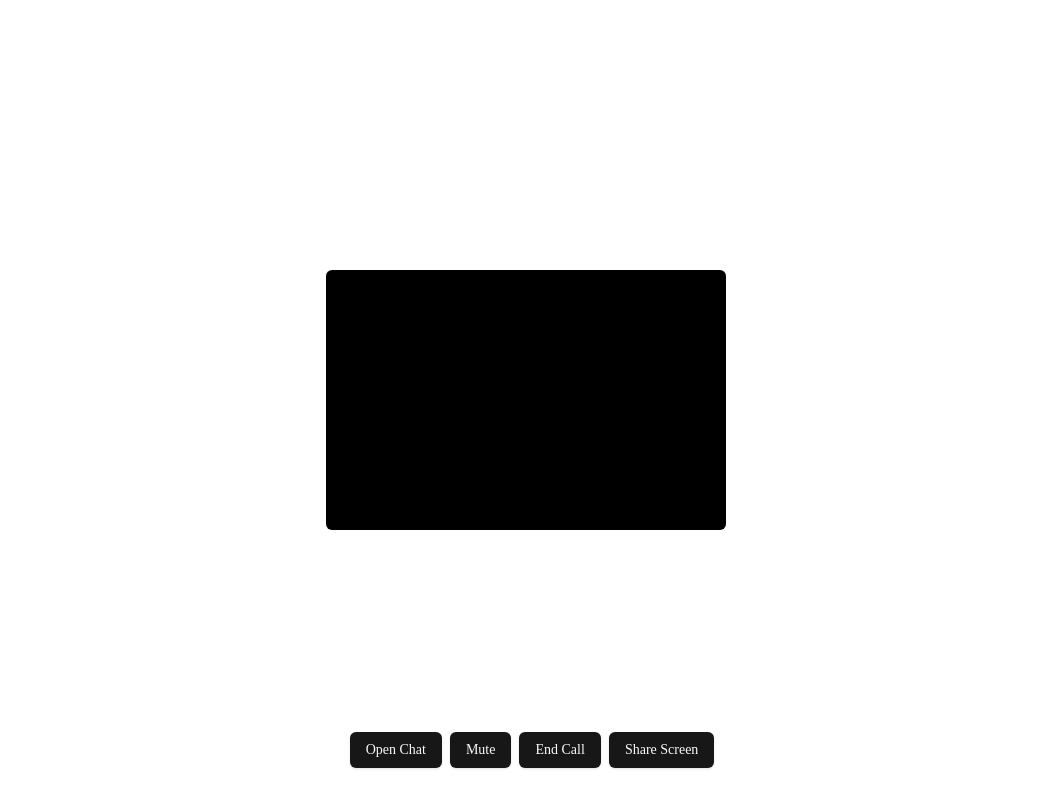
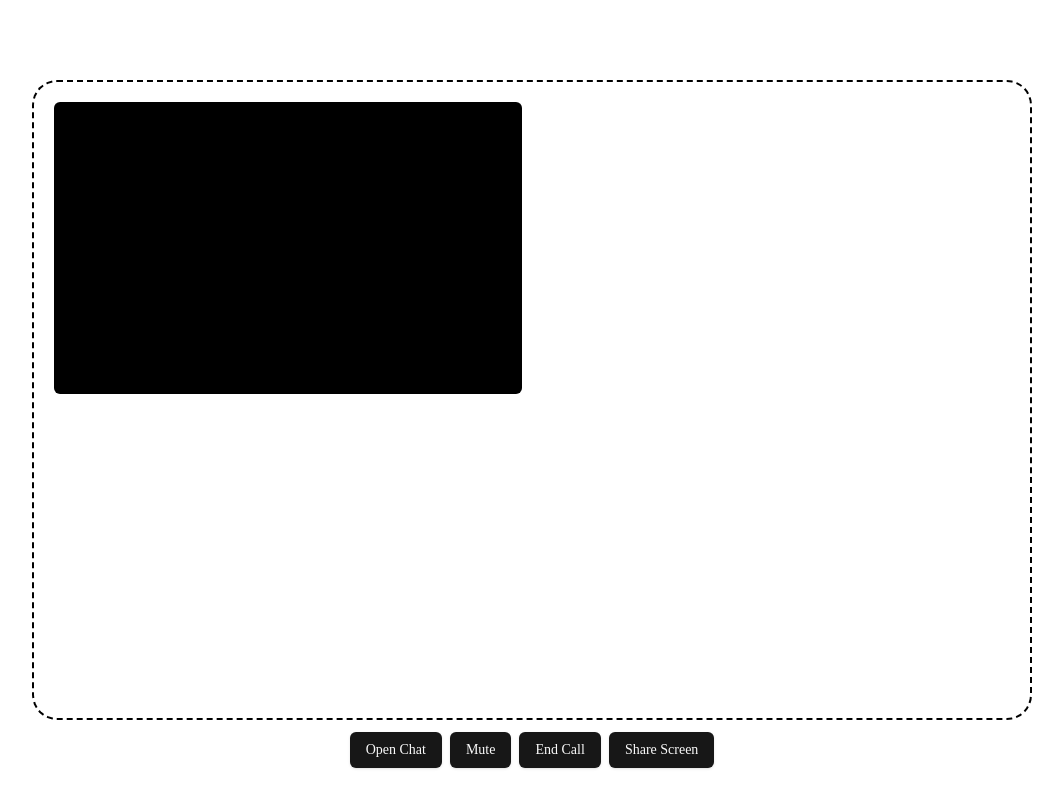
Before and after one commit to SHEFOO10/meetX-react, a React (Vite) app: page /meet/1 in a window 1280 px wide. Shown: the whole page, without its empty margins (108-1171 px from the left). Built offline with nearby package versions, Linux system fonts and the light colour scheme; no server answers.

Commit message:
trying new style

```diff
--- a/src/Home.jsx
+++ b/src/Home.jsx
@@ -18,12 +18,8 @@ export function Home() {
 
     useEffect(() => {
         fetch('https://api.shefoo.tech/profile', {
-            method: 'POST',
+            method: 'GET',
             credentials: 'include', // Ensure cookies, including HttpOnly cookies, are sent
-            headers: {
-                'Content-Type': 'application/json',
-            },
-            body: JSON.stringify(credentials),
         }).then(response => {
             if (response.ok) {
                 const data = response.json();
--- a/src/Meet.jsx
+++ b/src/Meet.jsx
@@ -64,9 +64,8 @@ export function Meet() {
         <>
             <SideChat opened={opened}/>
             <div className="w-screen h-screen flex justify-center items-center">
-                <div id="videosContainer" className="w-3/4 h-[600px] p-2 lg:flex lg:justify-center md:grid md:grid-cols-2 grid grid-cols-1 grid-rows-2  gap-3 place-items-center">
-                <video ref={localVideoRef} autoPlay playsInline  className="bg-black w-full max-w-[400px] h-[260px] rounded-md object-cover"></video>
-                <div ref={videoContainerRef} id="videoContainer"></div>
+                <div ref={videoContainerRef} className="animatedContainer">
+                  <video ref={localVideoRef} autoPlay playsInline  className="bg-black w-full h-full rounded-md object-cover"></video>
                 </div>
             </div>
             <footer
--- a/src/index.css
+++ b/src/index.css
@@ -3,19 +3,6 @@
 @tailwind utilities;
 
 
-::-webkit-scrollbar {
-  /* Customize the scrollbar width */
-  width: 10px;
-  border-radius: 20px;
-  background-color: rgb(133, 134, 136);
-}
-
-
-::-webkit-scrollbar-thumb {
-  /* Customize the scrollbar thumb */
-  border-radius: 20px;
-  background-color: #fff;
-}
 
 
 @layer base {
@@ -84,3 +71,53 @@
     @apply bg-background text-foreground;
   }
 }
+
+.animatedContainer {
+  min-width: 700px;
+  width: 80%;
+  max-width: 1000px;
+  height: 80%;
+  padding-inline: 20px;
+  padding-block: 20px;
+  border-radius: 25px;
+  border: 2px dashed black;
+  display: grid;
+  grid-template-columns: repeat(auto-fill, 49%);
+  grid-template-rows: repeat(auto-fill, 49%);
+  gap: 10px;
+  overflow: hidden;
+  overflow-y: auto;
+}
+
+.animatedContainer::-webkit-scrollbar {
+  display: block;
+  width: 8px;
+}
+.animatedContainer::-webkit-scrollbar-track {
+  background: transparent;
+  background-color: rgb(238, 222, 222);
+  border-radius: 20px;
+  margin-top: 20px;
+  margin-bottom: 20px
+}
+
+.animatedContainer::-webkit-scrollbar-thumb {
+  border-radius: 20px;
+  background-color: rgb(0, 0, 0);
+  border-right: none;
+  border-left: none;
+}
+
+
+@keyframes addItem {
+  0% {
+    transform: translateX(-100%);
+  }
+  100% {
+    transform: translateX(0);
+  }
+}
+
+.new {
+  animation: addItem 500ms 1;
+}
```
